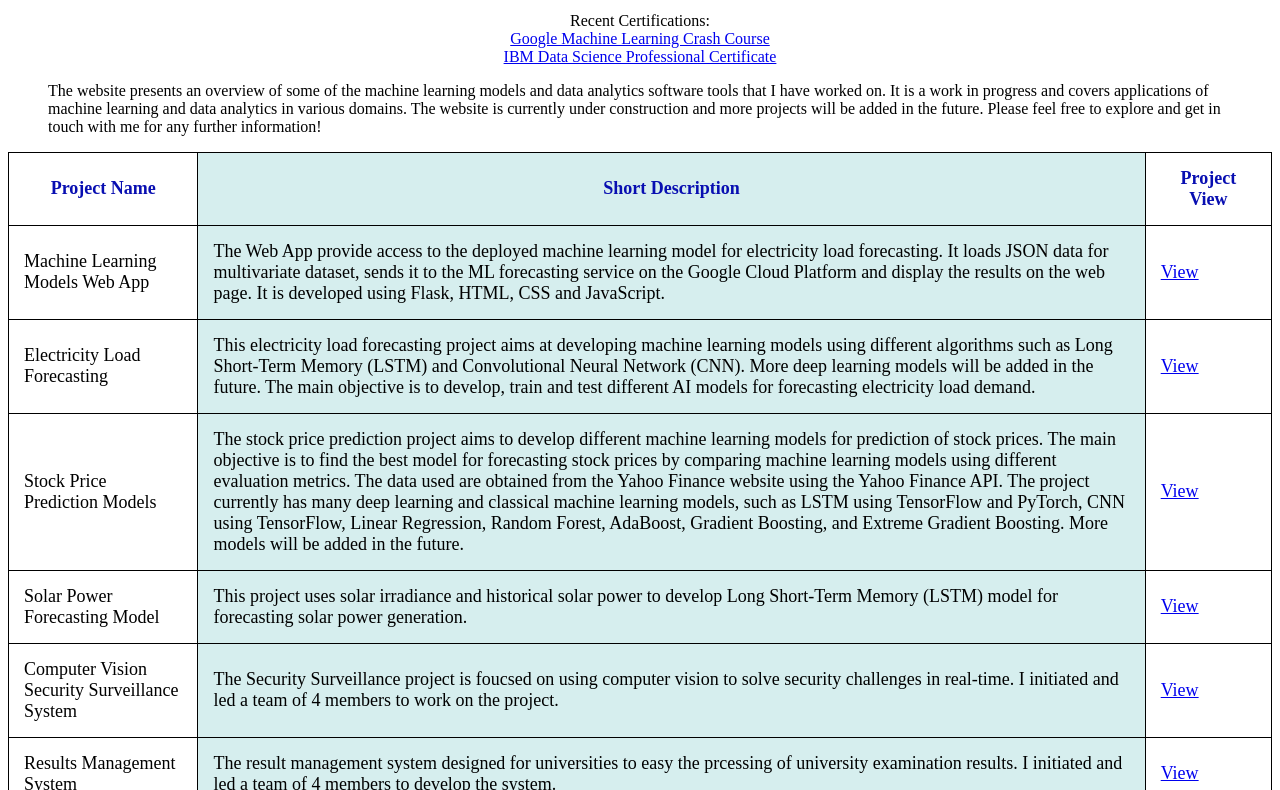
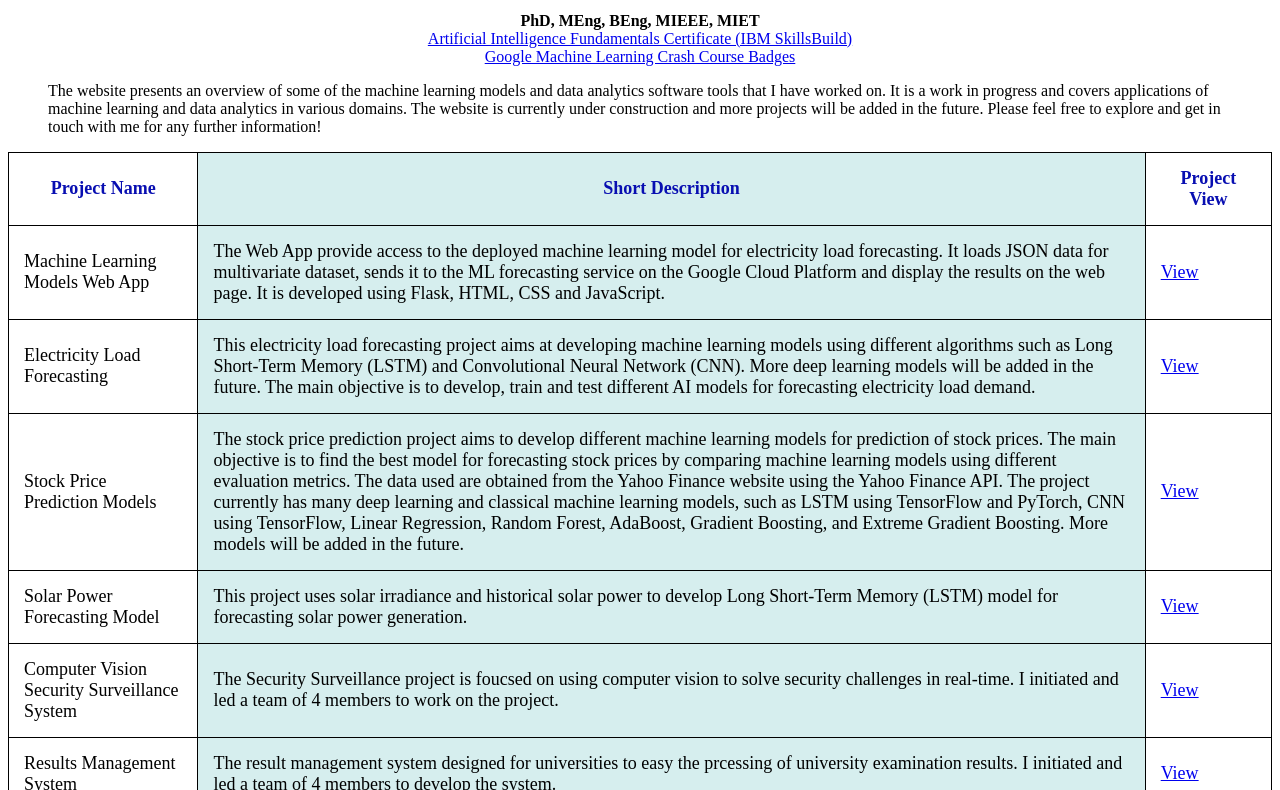
Before and after one commit to dadapesrg/dadapesrg.github.io, a plain HTML site: page index.html in a window 1280 px wide. Shown: the part 89-879 px from the top of the page. Drawn offline with Linux system fonts and the light colour scheme.

Commit message:
Minor update

```diff
--- a/index.html
+++ b/index.html
@@ -23,11 +23,11 @@
 <body>
     <h1 align ="center" style="font-size: 40px; color: #080eb1;">Welcome to Dr. Joseph Olufemi Dada's Portfolio Website!</h1>
     <blockquote align="center">
-        Recent Certifications: <br/>
-        <a href= "https://developers.google.com/profile/u/josephodada"  target="_blank"> Google Machine Learning Crash Course</a>
+       <b> PhD, MEng, BEng, MIEEE, MIET </b><br/>
+        <a href= "https://www.credly.com/badges/b47fb50d-a6c7-4d27-9f4b-81bfb0a30c17/public_url"  target="_blank"> Artificial Intelligence Fundamentals Certificate (IBM SkillsBuild)</a>
         <br/>
-        <a href= "https://www.credly.com/badges/7b3b3b1b-0b7b-4b7b-8b7b-7b3b3b7b3b3b"  target="_blank"> IBM Data Science Professional Certificate</a>
-        <br/>
+        <a href= "https://developers.google.com/profile/u/josephodada"  target="_blank"> Google Machine Learning Crash Course Badges</a>
+         <br/>
     </blockquote>
     <blockquote>
         <p>The website presents an overview of some of the machine learning models and
```
